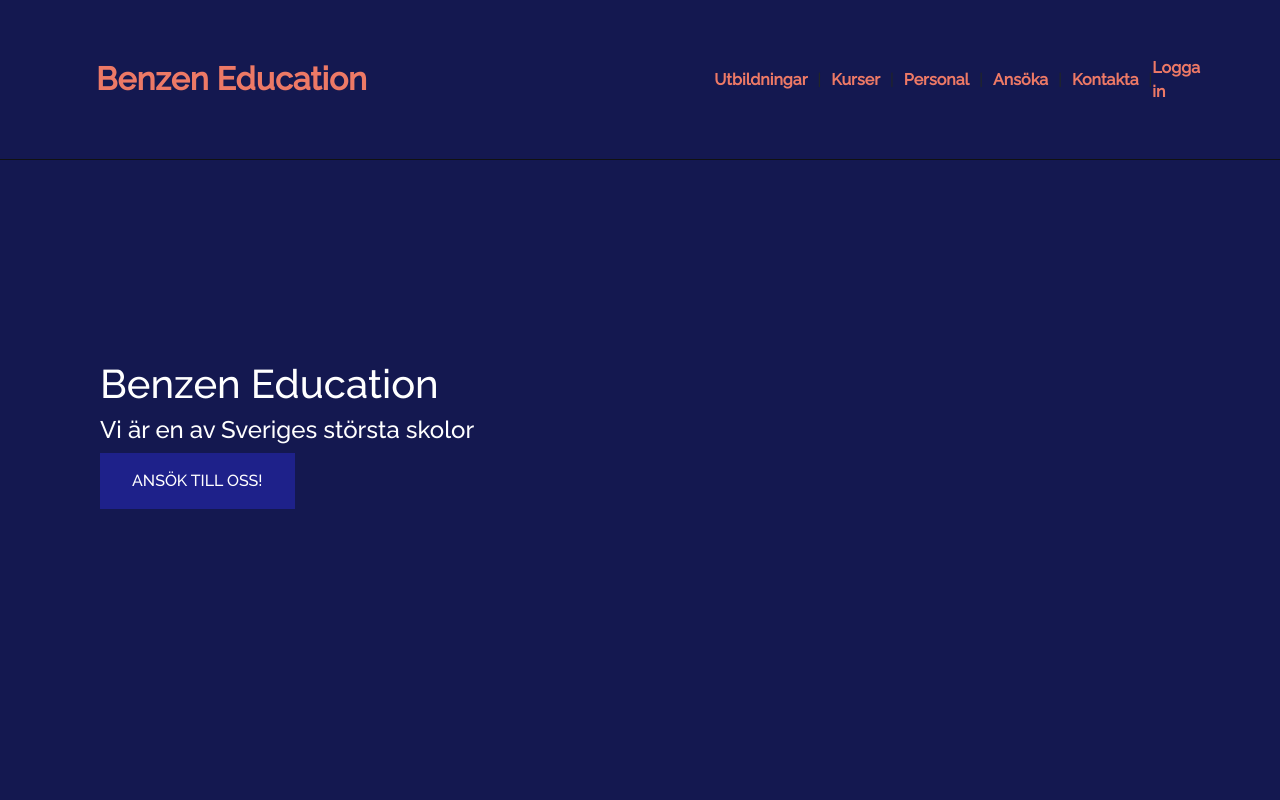
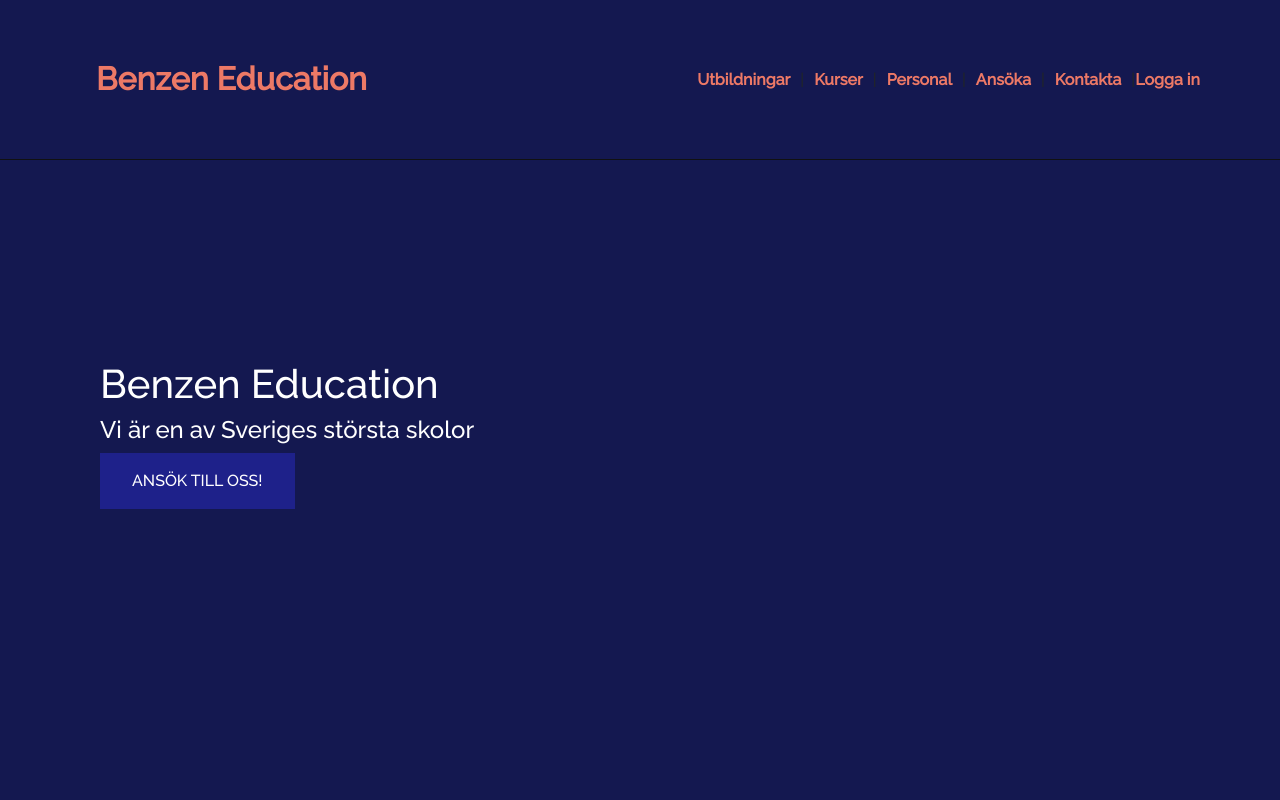
Before and after one commit to Ravelloo2/Benzen, a React (Create React App) app: page / in a window 1280 px wide. Shown: the top 800 px of the page. Built offline with nearby package versions, Linux system fonts and the light colour scheme; no server answers; a web font is replaced by a local one.

Commit message:
fixed navbar login

```diff
--- a/src/Components/Login.jsx
+++ b/src/Components/Login.jsx
@@ -19,6 +19,8 @@ const Login = () => {
         auth.login(pass)
         navigate(redirectPath, { replace: true })
     }
+
+
   return (
     <div className='login-form'>
         <label>
--- a/src/Components/Navbar.jsx
+++ b/src/Components/Navbar.jsx
@@ -4,6 +4,10 @@ import { useAuth } from './auth';
 
 function Navbar() {
   const auth = useAuth();
+
+  const handleLogout = () => {
+    auth.logout(null)
+}
 
   return (
     <nav className='navBar'>
@@ -18,6 +22,9 @@ function Navbar() {
           Logga in
         </Link>
       )}
+    {auth.user && (
+      <button className='navbar-content' onClick={handleLogout}>Logga ut</button>
+    )}
   </nav>
 
 )
--- a/src/css/App.css
+++ b/src/css/App.css
@@ -12,6 +12,7 @@
   align-items: center;
   padding: 1em;
   margin: 0 auto;
+  white-space: nowrap;
 }
 
 .navBar .navBar-content {
--- a/src/css/Header.css
+++ b/src/css/Header.css
@@ -38,9 +38,9 @@ h2 a:focus, .navBar a:focus{
     color: var(--color-primary);
 }
 
-.main-nav {
+/* .main-nav {
     width: 75%;
-}
+} */
 
 .dropdown{
     display: none;
```
